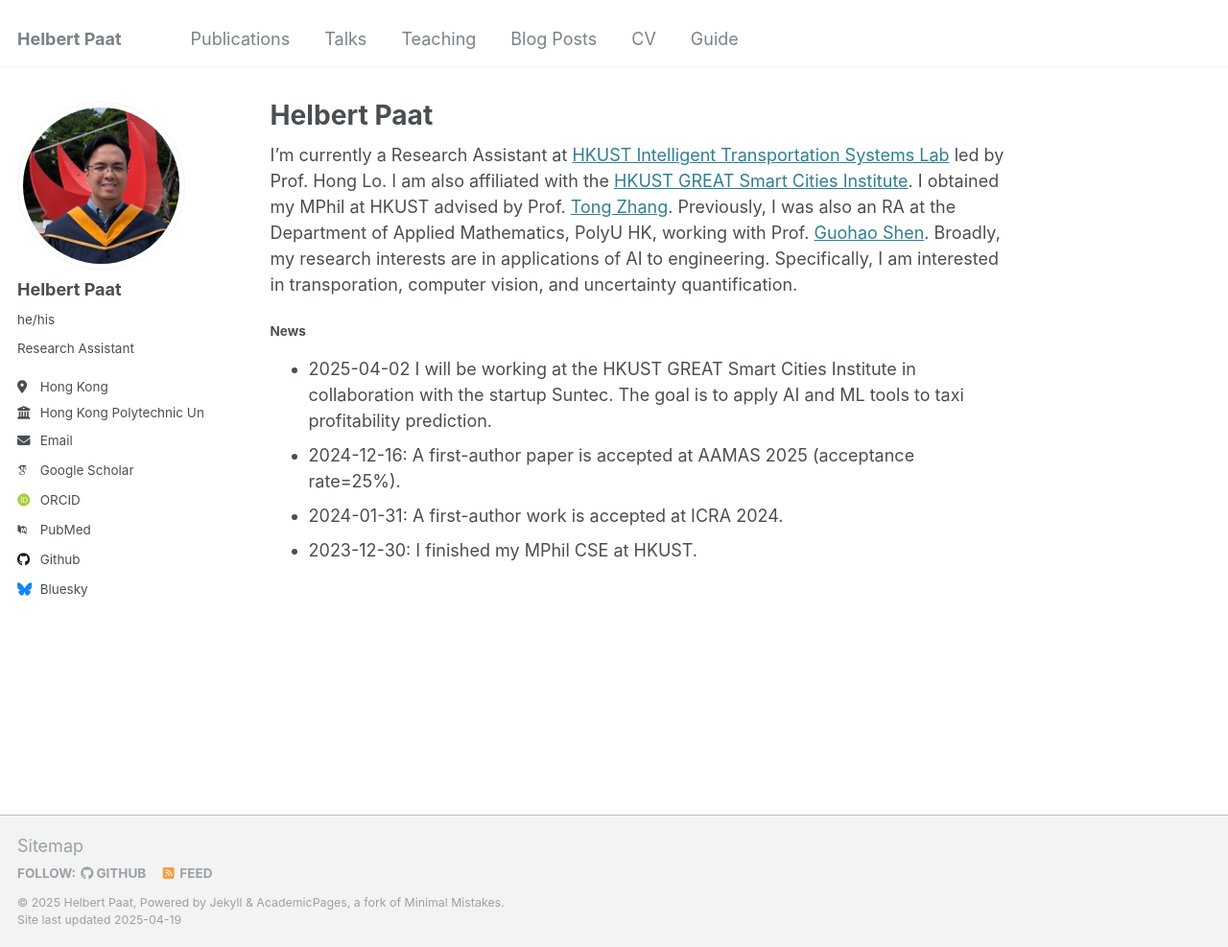
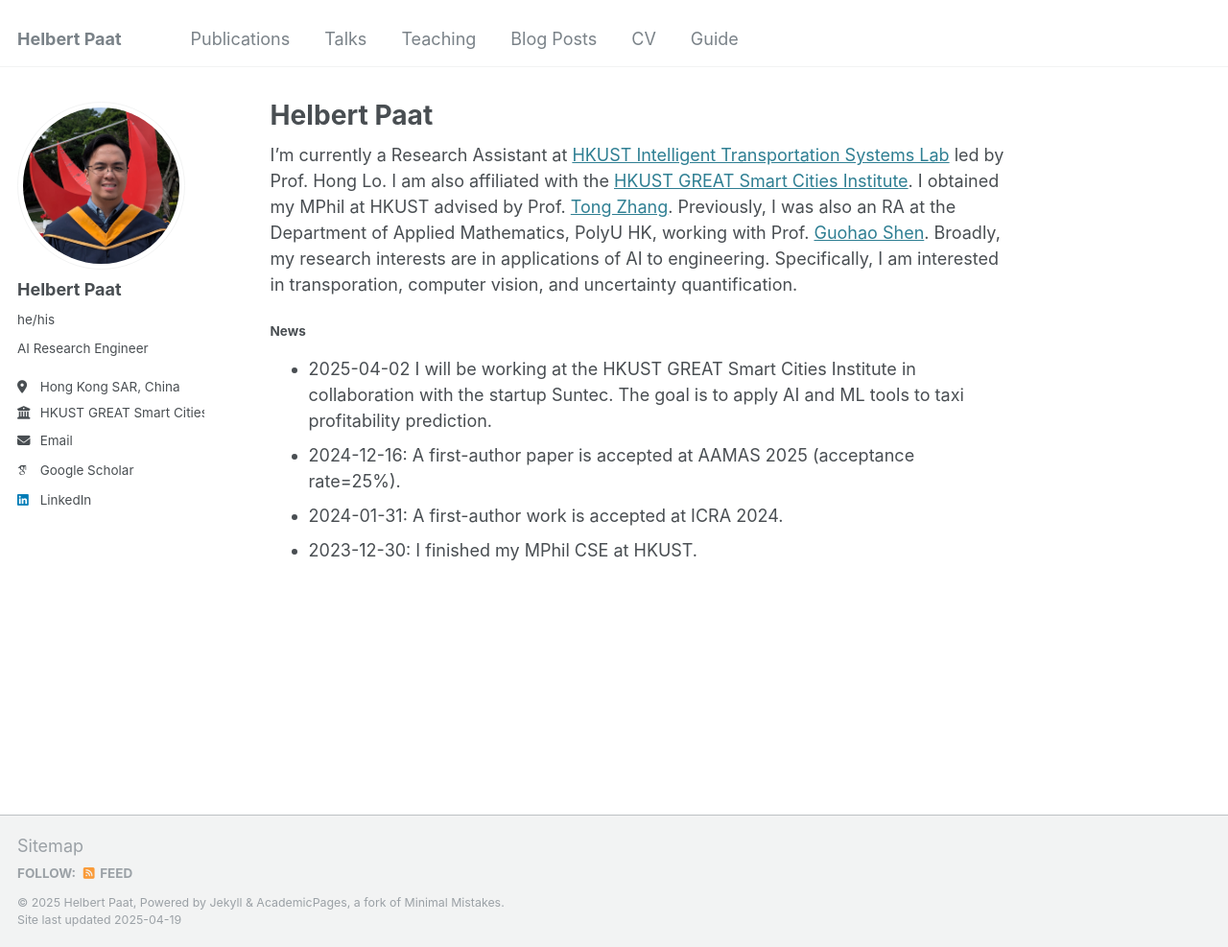
Before and after one commit to paathelb/paathelb.github.io, a Jekyll site: the page built from _pages/about.md, in a window 1280 px wide and 987 px high. Shown: the whole window at 96% size. Built offline with Jekyll 4.4.1, drawn with Linux system fonts in a browser that asks for light colours; some web fonts are replaced.

Commit message:
Update _config.yml

```diff
--- a/_config.yml
+++ b/_config.yml
@@ -24,9 +24,9 @@ author:
   avatar           : "grad_photo_2.jpg"
   name             : "Helbert Paat"
   pronouns         : "he/his"
-  bio              : "Research Assistant"
-  location         : "Hong Kong"
-  employer         : "Hong Kong Polytechnic University"
+  bio              : "AI Research Engineer"
+  location         : "Hong Kong SAR, China"
+  employer         : "HKUST GREAT Smart Cities Institute"
   uri              : # URL
   email            : "helbertpaat09@gmail.com"
 
@@ -34,9 +34,9 @@ author:
   arxiv            : # URL - Update with the correct link to your profile
   googlescholar    : "https://scholar.google.com/citations?user=PS_CX0AAAAAJ"
   impactstory      : # URL
-  orcid            : "http://orcid.org/yourorcidurl"
+  orcid            : # "http://orcid.org/yourorcidurl"
   semantic         : # URL
-  pubmed           : "https://www.ncbi.nlm.nih.gov/pubmed/?term=john+snow"
+  pubmed           : #"https://www.ncbi.nlm.nih.gov/pubmed/?term=john+snow"
   researchgate     : # URL
   scopus           : # URL
 
@@ -44,12 +44,12 @@ author:
   bitbucket        : # Username - Update with your username on the site
   codepen          : # Username
   dribbble         : # Username
-  github           : "academicpages"
+  github           : #"academicpages"
   kaggle           : # Username
   stackoverflow    : # User number or user number and name (i.e., use "1" or "1/jeff-atwood")
 
   # Social media
-  bluesky          : "bsky.app" # Replace this with you Bluesky username
+  bluesky          : # "bsky.app" # Replace this with you Bluesky username
   facebook         : # Username
   flickr           : # Username
   foursquare       : # Username
@@ -58,7 +58,7 @@ author:
   keybase          : # Username
   instagram        : # Username
   lastfm           : # Username
-  linkedin         : # Username
+  linkedin         : "https://www.linkedin.com/in/helbert-paat-872178111/"
   mastodon         : # URL
   medium           : # URL
   pinterest        : # Username
```
